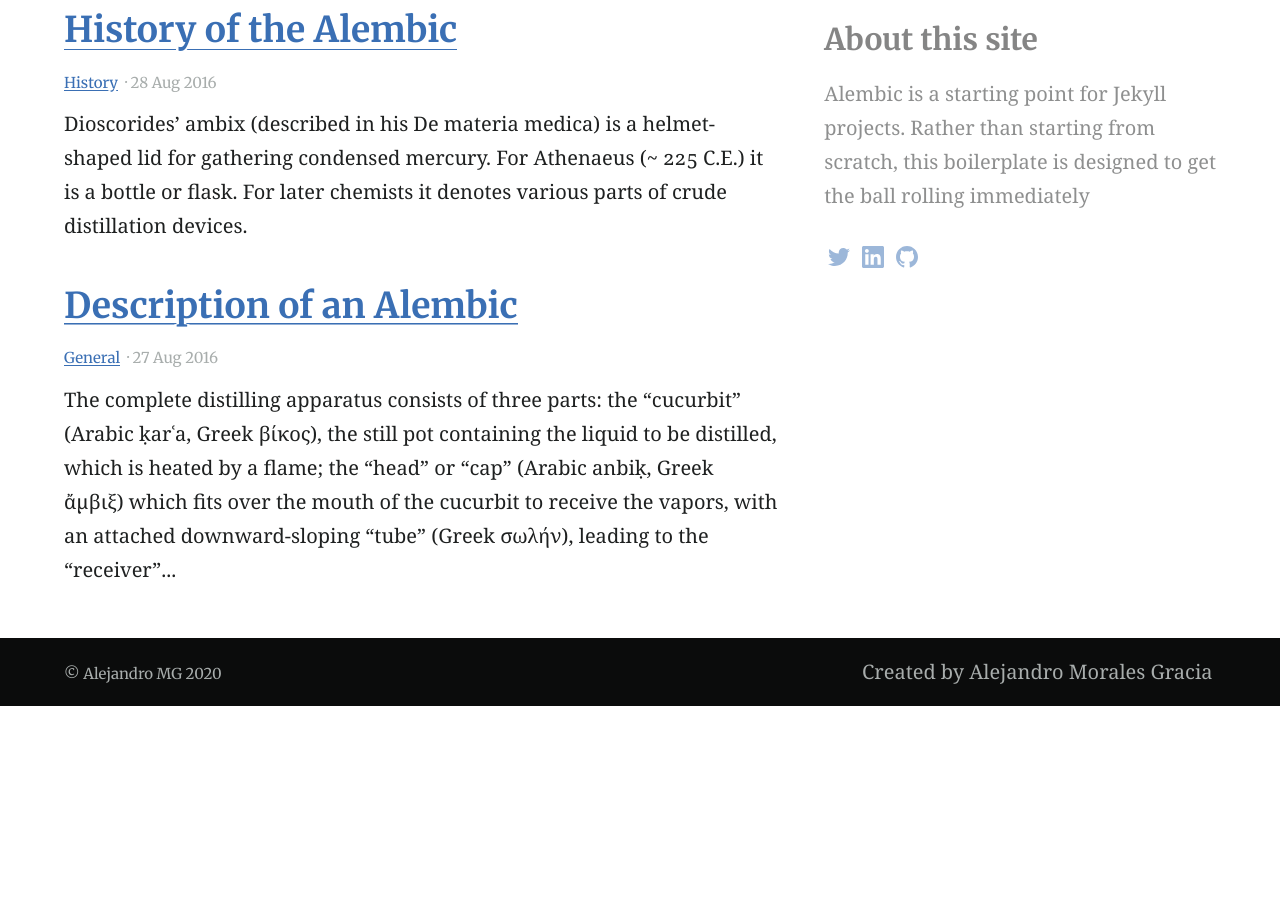
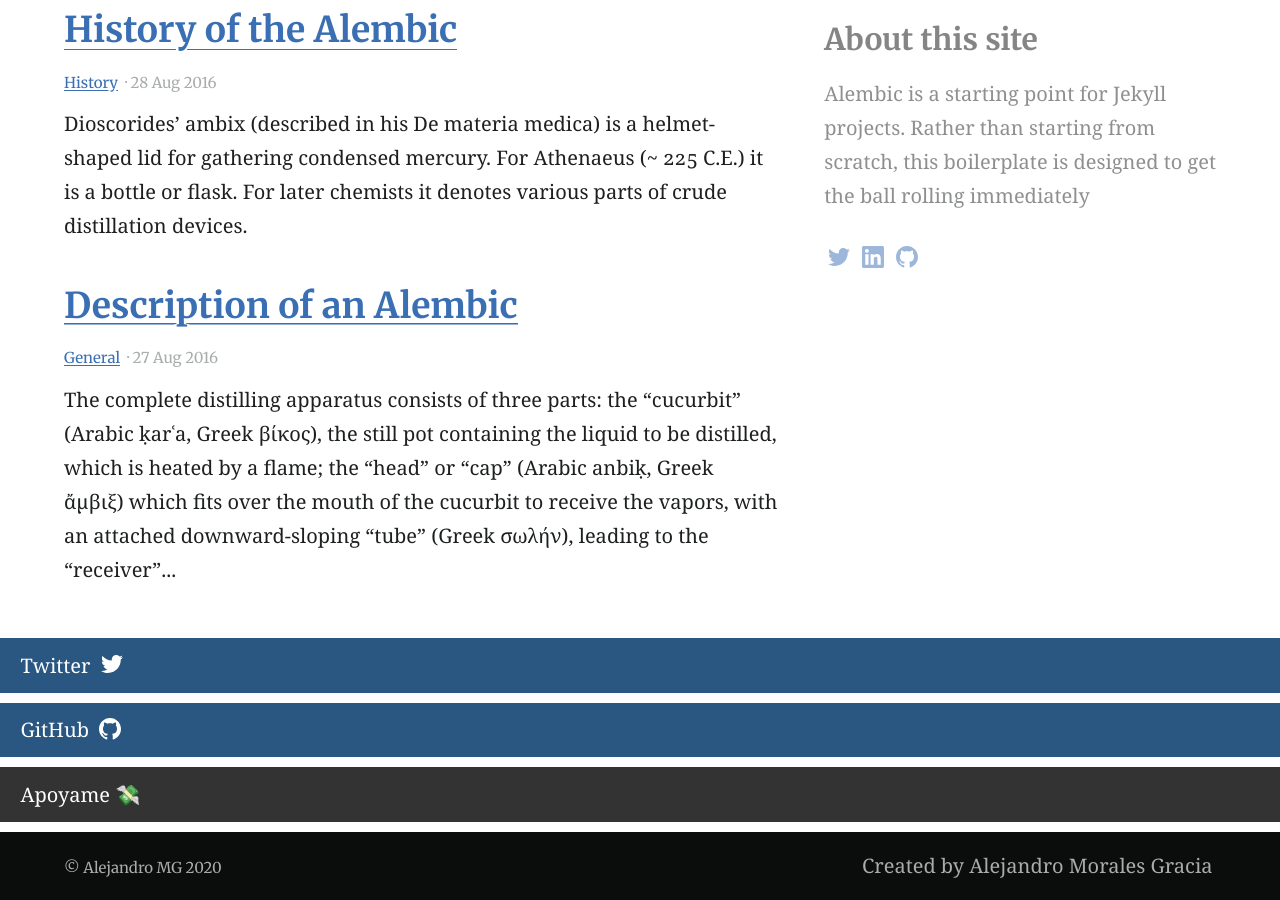
Before and after one commit to MoralG/Alejandro-MG, a Jekyll site: the page built from index.md, in a window 1280 px wide and 900 px high, scrolled down 693 px. Built offline with Jekyll 4.4.1, drawn with Linux system fonts in a browser that asks for light colours; before the commit the page ends 1399 px from its top, so only the background shows below that.

Commit message:
Modificación de ficheros

```diff
--- a/_layouts/blog.html
+++ b/_layouts/blog.html
@@ -30,5 +30,6 @@ layout: default
   {% if page.aside == true %}{% include site-aside.html %}{% endif %}
 
 </main>
+{% include button.html text="Twitter" icon="twitter" link="https://twitter.com/moralejandrog" %} {% include button.html text="GitHub" icon="github" link="https://github.com/MoralG" %} {% include button.html text="Apoyame 💸" link="https://paypal.me/MoralG?locale.x=es_ES" color="#333333" %}
 
 {% include site-footer.html %}
--- a/_layouts/post.html
+++ b/_layouts/post.html
@@ -19,7 +19,6 @@ layout: default
   </article>
 
   {% if page.aside == true %}{% include site-aside.html %}{% endif %}
-  {% include button.html text="Twitter" icon="twitter" link="https://twitter.com/moralejandrog" %} {% include button.html text="GitHub" icon="github" link="https://github.com/MoralG" %} {% include button.html text="Apoyame 💸" link="https://paypal.me/MoralG?locale.x=es_ES" color="#333333" %}
 
 </main>
 
```
